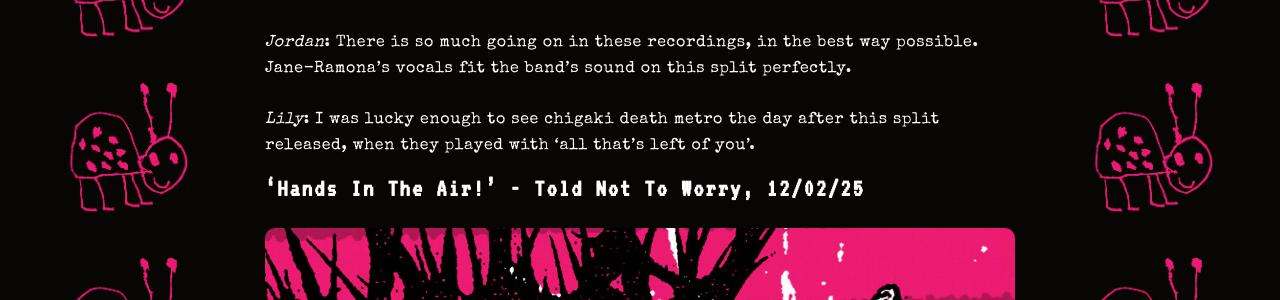
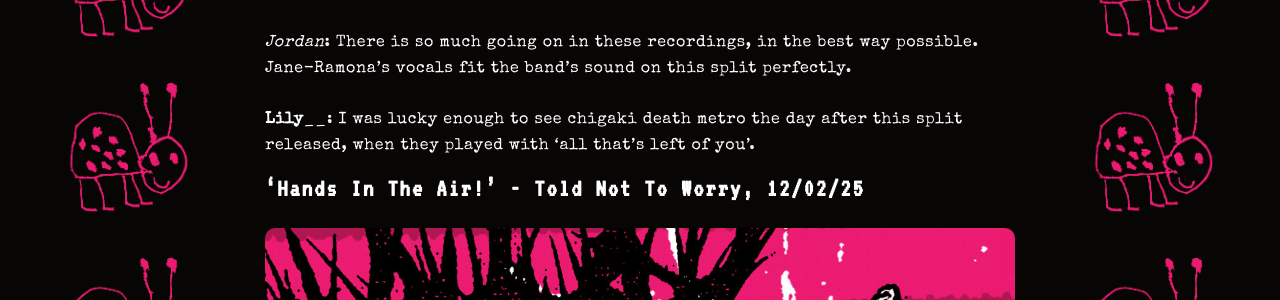
Before and after one commit to xxiwriterecipesnotlovelettersxx/xxiwriterecipesnotlovelettersxx.github.io, a Jekyll site: the page built from _posts/2026-03-10-interview-with-chromatin.md, in a window 1280 px wide and 900 px high, scrolled down 1385 px. Shown: the part 148-448 px from the top of the window. Built offline with Jekyll 4.4.1, drawn with Linux system fonts in a browser that asks for light colours.

```diff
--- a/_posts/2026-03-10-interview-with-chromatin.md
+++ b/_posts/2026-03-10-interview-with-chromatin.md
@@ -28,7 +28,7 @@ _Zen_: They are overall a sasscore/queer emoviolence release, and there are also
 <br><br>
 _Jordan_: There is so much going on in these recordings, in the best way possible. Jane-Ramona's vocals fit the band's sound on this split perfectly.
 <br><br>
-_Lily_: I was lucky enough to see chigaki death metro the day after this split released, when they played with 'all that's left of you'.
+__Lily______: I was lucky enough to see chigaki death metro the day after this split released, when they played with 'all that's left of you'.
 
 ### 'Hands In The Air!' - Told Not To Worry, 12/02/25
 
```
